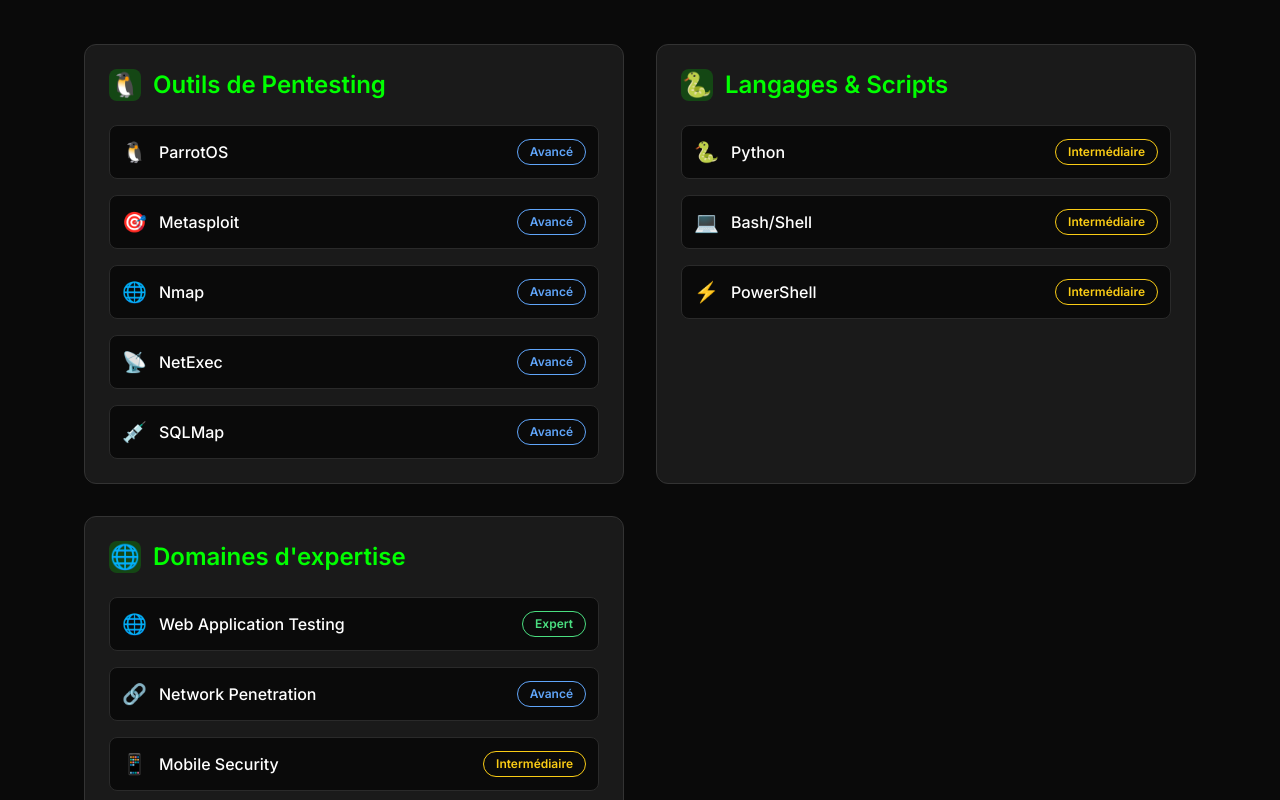
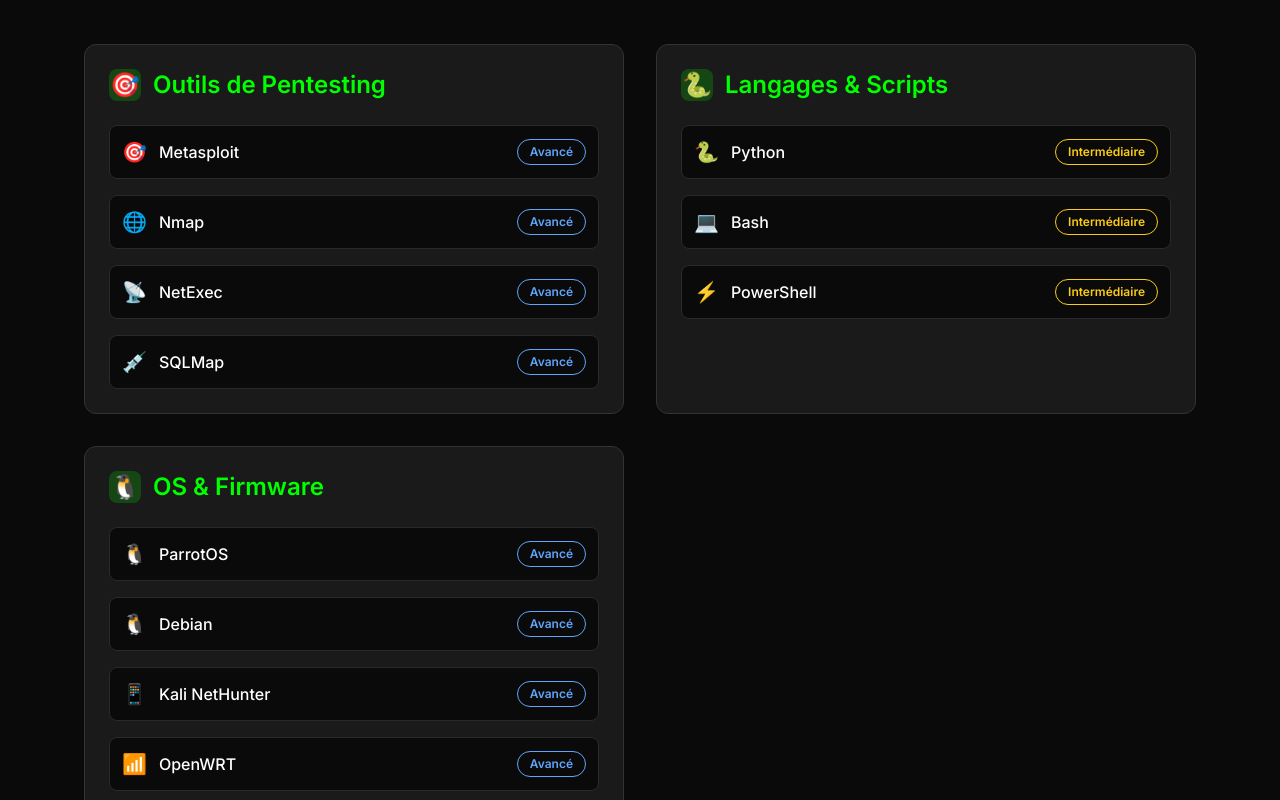
Before and after one commit to M0rPH3U53/M0rPH3U53.github.io, a React (Vite) app: page / in a window 1280 px wide. Shown: the part 2160-2960 px from the top of the page. Built offline with nearby package versions, Linux system fonts and the light colour scheme.

Commit message:
Update Skills.tsx

```diff
--- a/src/components/Skills.tsx
+++ b/src/components/Skills.tsx
@@ -5,7 +5,6 @@ const Skills: React.FC = () => {
     {
       category: 'Outils de Pentesting',
       skills: [
-        { name: 'ParrotOS', level: 'Avancé', icon: '🐧' },
         { name: 'Metasploit', level: 'Avancé', icon: '🎯' },
         { name: 'Nmap', level: 'Avancé', icon: '🌐' },
         { name: 'NetExec', level: 'Avancé', icon: '📡' },
@@ -16,17 +15,17 @@ const Skills: React.FC = () => {
       category: 'Langages & Scripts',
       skills: [
         { name: 'Python', level: 'Intermédiaire', icon: '🐍' },
-        { name: 'Bash/Shell', level: 'Intermédiaire', icon: '💻' },
+        { name: 'Bash', level: 'Intermédiaire', icon: '💻' },
         { name: 'PowerShell', level: 'Intermédiaire', icon: '⚡' },
       ]
     },
     {
-      category: 'Domaines d\'expertise',
+      category: 'OS & Firmware',
       skills: [
-        { name: 'Web Application Testing', level: 'Expert', icon: '🌐' },
-        { name: 'Network Penetration', level: 'Avancé', icon: '🔗' },
-        { name: 'Mobile Security', level: 'Intermédiaire', icon: '📱' },
-        { name: 'Wireless Security', level: 'Avancé', icon: '📶' }
+        { name: 'ParrotOS', level: 'Avancé', icon: '🐧' },
+        { name: 'Debian', level: 'Avancé', icon: '🐧' },
+        { name: 'Kali NetHunter', level: 'Avancé', icon: '📱' },
+        { name: 'OpenWRT', level: 'Avancé', icon: '📶' }
       ]
     },
   ];
```
